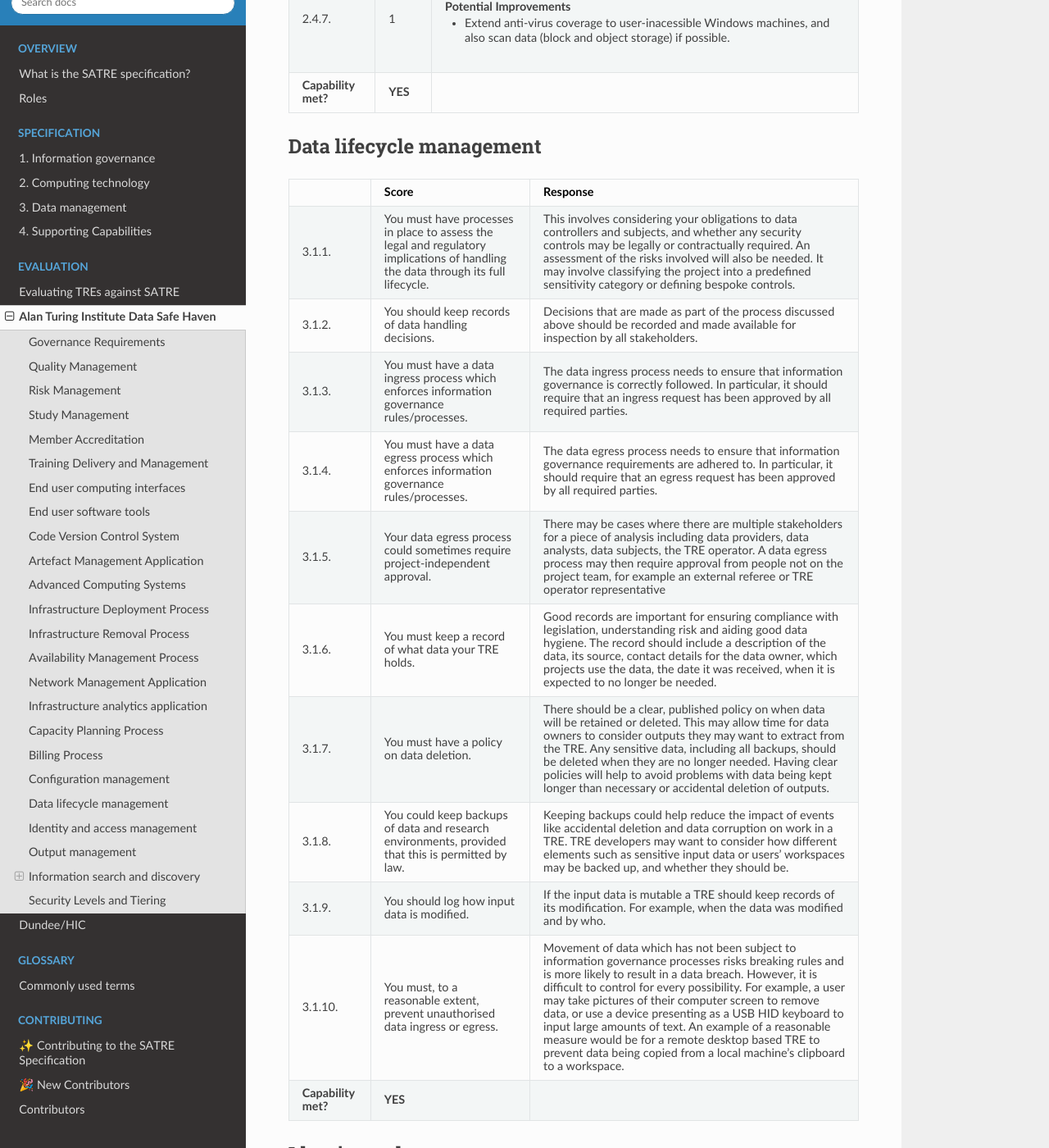
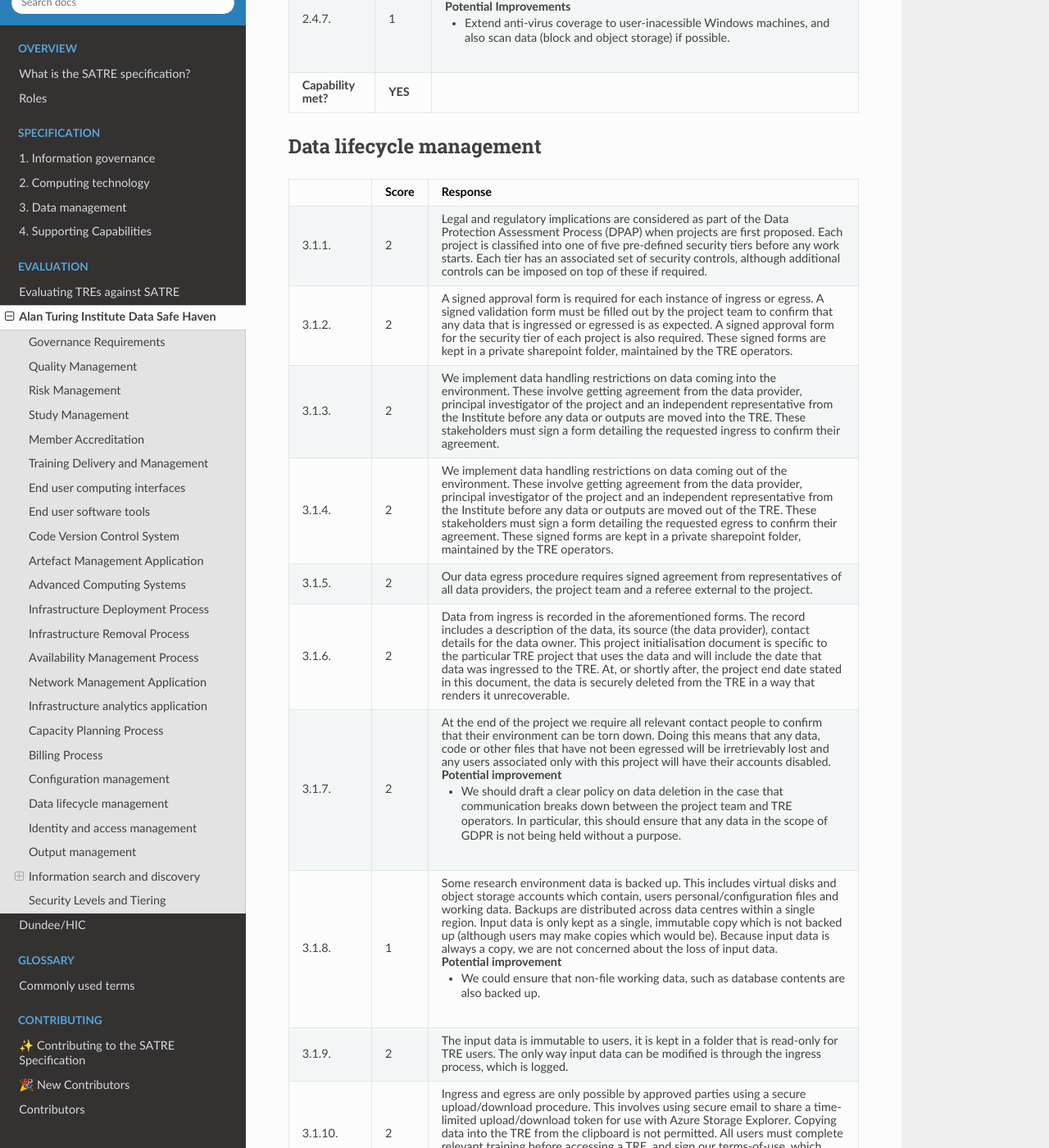
Before and after one commit to sa-tre/satre-specification, a Sphinx documentation site: the page built from docs/source/evaluations/alan_turing_institute.md, in a window 1280 px wide and 1400 px high, scrolled down 15094 px. Shown: the whole window at 82% size. Built offline with Sphinx 7.4.7 and the Read the Docs theme 2.0.0, drawn with Linux system fonts in a browser that asks for light colours; some of the changed text lies outside the part shown.

Commit message:
:sparkles: Add data lifecycle management
Co-authored-by: Ed Chalstrey <edwardchalstrey@gmail.com>
Co-authored-by: Matt Craddock <mcraddock@turing.ac.uk>
Co-authored-by: Jim Madge <jmadge@turing.ac.uk>
Co-authored-by: Hari Sood <hsood@turing.ac.uk>

```diff
--- a/docs/source/evaluations/alan_turing_institute.md
+++ b/docs/source/evaluations/alan_turing_institute.md
@@ -743,49 +743,62 @@
   - Score
   - Response
 * - 3.1.1.
-  - You must have processes in place to assess the legal and regulatory implications of handling the data through its full lifecycle.
-  - This involves considering your obligations to data controllers and subjects, and whether any security controls may be legally or contractually required.
-    An assessment of the risks involved will also be needed.
-    It may involve classifying the project into a predefined sensitivity category or defining bespoke controls.
+  - 2
+  - Legal and regulatory implications are considered as part of the Data Protection Assessment Process (DPAP) when projects are first proposed.
+    Each project is classified into one of five pre-defined security tiers before any work starts.
+    Each tier has an associated set of security controls, although additional controls can be imposed on top of these if required.
 * - 3.1.2.
-  - You should keep records of data handling decisions.
-  - Decisions that are made as part of the process discussed above should be recorded and made available for inspection by all stakeholders.
+  - 2
+  - A signed approval form is required for each instance of ingress or egress.
+    A signed validation form must be filled out by the project team to confirm that any data that is ingressed or egressed is as expected.
+    A signed approval form for the security tier of each project is also required.
+    These signed forms are kept in a private sharepoint folder, maintained by the TRE operators.
 * - 3.1.3.
-  - You must have a data ingress process which enforces information governance rules/processes.
-  - The data ingress process needs to ensure that information governance is correctly followed.
-    In particular, it should require that an ingress request has been approved by all required parties.
+  - 2
+  - We implement data handling restrictions on data coming into the environment.
+    These involve getting agreement from the data provider, principal investigator of the project and an independent representative from the Institute before any data or outputs are moved into the TRE.
+    These stakeholders must sign a form detailing the requested ingress to confirm their agreement.
 * - 3.1.4.
-  - You must have a data egress process which enforces information governance rules/processes.
-  - The data egress process needs to ensure that information governance requirements are adhered to.
-    In particular, it should require that an egress request has been approved by all required parties.
+  - 2
+  - We implement data handling restrictions on data coming out of the environment.
+    These involve getting agreement from the data provider, principal investigator of the project and an independent representative from the Institute before any data or outputs are moved out of the TRE.
+    These stakeholders must sign a form detailing the requested egress to confirm their agreement.
+    These signed forms are kept in a private sharepoint folder, maintained by the TRE operators.
 * - 3.1.5.
-  - Your data egress process could sometimes require project-independent approval.
-  - There may be cases where there are multiple stakeholders for a piece of analysis including data providers, data analysts, data subjects, the TRE operator.
-    A data egress process may then require approval from people not on the project team, for example an external referee or TRE operator representative
+  - 2
+  - Our data egress procedure requires signed agreement from representatives of all data providers, the project team and a referee external to the project.
 * - 3.1.6.
-  - You must keep a record of what data your TRE holds.
-  - Good records are important for ensuring compliance with legislation, understanding risk and aiding good data hygiene.
-    The record should include a description of the data, its source, contact details for the data owner, which projects use the data, the date it was received, when it is expected to no longer be needed.
+  - 2
+  - Data from ingress is recorded in the aforementioned forms.
+    The record includes a description of the data, its source (the data provider), contact details for the data owner.
+    This project initialisation document is specific to the particular TRE project that uses the data and will include the date that data was ingressed to the TRE.
+    At, or shortly after, the project end date stated in this document, the data is securely deleted from the TRE in a way that renders it unrecoverable.
 * - 3.1.7.
-  - You must have a policy on data deletion.
-  - There should be a clear, published policy on when data will be retained or deleted.
-    This may allow time for data owners to consider outputs they may want to extract from the TRE.
-    Any sensitive data, including all backups, should be deleted when they are no longer needed.
-    Having clear policies will help to avoid problems with data being kept longer than necessary or accidental deletion of outputs.
+  - 2
+  - At the end of the project we require all relevant contact people to confirm that their environment can be torn down.
+    Doing this means that any data, code or other files that have not been egressed will be irretrievably lost and any users associated only with this project will have their accounts disabled.
+    #### Potential improvement
+    - We should draft a clear policy on data deletion in the case that communication breaks down between the project team and TRE operators.
+      In particular, this should ensure that any data in the scope of GDPR is not being held without a purpose.
 * - 3.1.8.
-  - You could keep backups of data and research environments, provided that this is permitted by law.
-  - Keeping backups could help reduce the impact of events like accidental deletion and data corruption on work in a TRE.
-    TRE developers may want to consider how different elements such as sensitive input data or users' workspaces may be backed up, and whether they should be.
+  - 1
+  - Some research environment data is backed up.
+    This includes virtual disks and object storage accounts which contain, users personal/configuration files and working data.
+    Backups are distributed across data centres within a single region.
+    Input data is only kept as a single, immutable copy which is not backed up (although users may make copies which would be).
+    Because input data is always a copy, we are not concerned about the loss of input data.
+    #### Potential improvement
+    - We could ensure that non-file working data, such as database contents are also backed up.
 * - 3.1.9.
-  - You should log how input data is modified.
-  - If the input data is mutable a TRE should keep records of its modification.
-    For example, when the data was modified and by who.
+  - 2
+  - The input data is immutable to users, it is kept in a folder that is read-only for TRE users.
+    The only way input data can be modified is through the ingress process, which is logged.
 * - 3.1.10.
-  - You must, to a reasonable extent, prevent unauthorised data ingress or egress.
-  - Movement of data which has not been subject to information governance processes risks breaking rules and is more likely to result in a data breach.
-    However, it is difficult to control for every possibility.
-    For example, a user may take pictures of their computer screen to remove data, or use a device presenting as a USB HID keyboard to input large amounts of text.
-    An example of a reasonable measure would be for a remote desktop based TRE to prevent data being copied from a local machine's clipboard to a workspace.
+  - 2
+  - Ingress and egress are only possible by approved parties using a secure upload/download procedure.
+    This involves using secure email to share a time-limited upload/download token for use with Azure Storage Explorer.
+    Copying data into the TRE from the clipboard is not permitted.
+    All users must complete relevant training before accessing a TRE, and sign our terms-of-use, which make them aware that they must not attempt to move data in or out of the environment without authorisation.
 * - **Capability met?**
   - **YES**
   -
```
